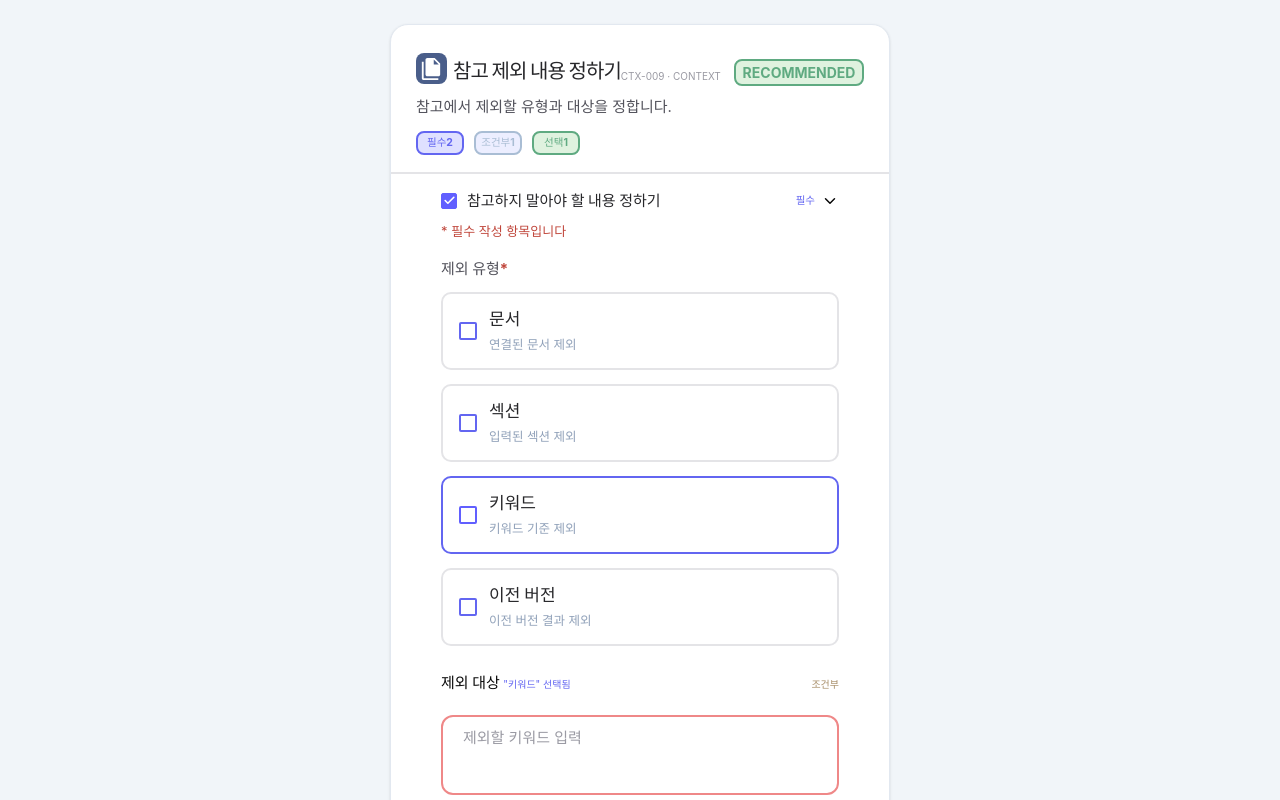
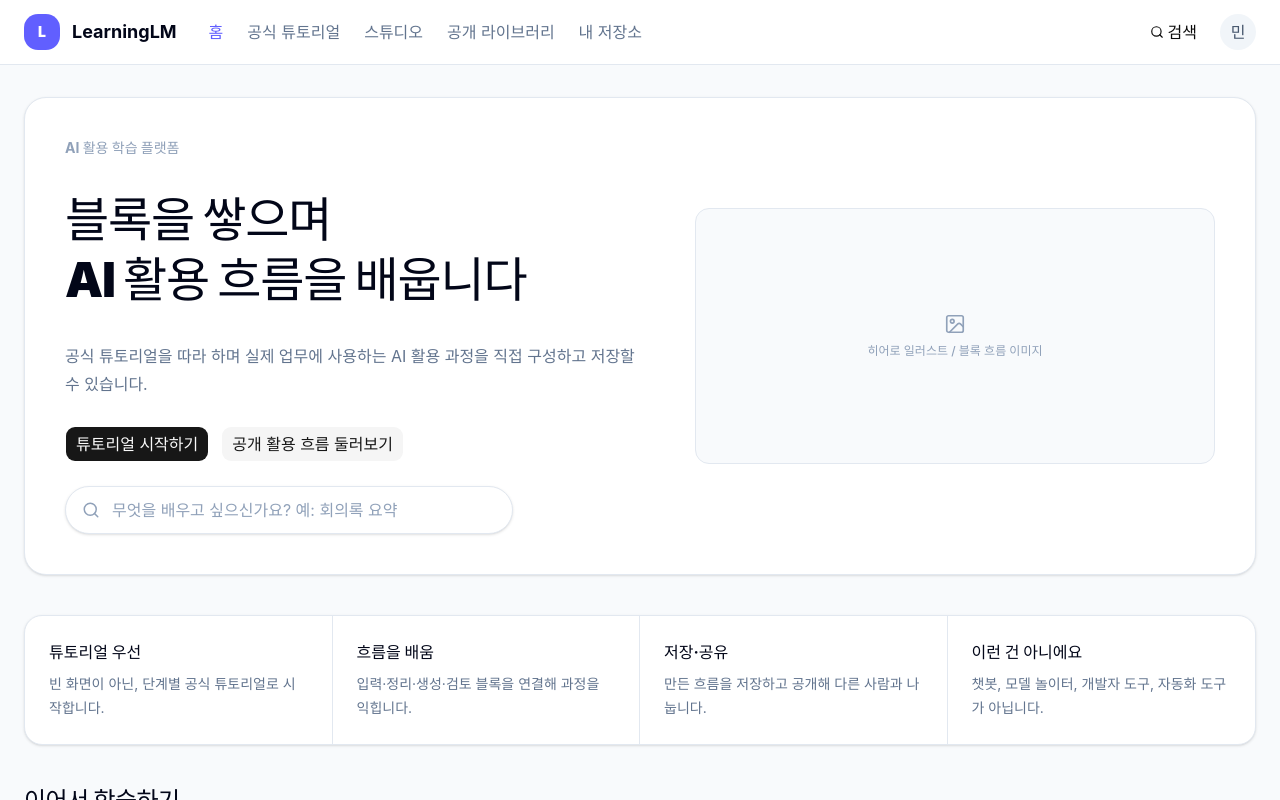
Before and after one commit to UMCLearningLM/UMCLearningLM_FE, a React (Vite) app in the folder LearningLM/: page / in a window 1280 px wide. Shown: the top 800 px of the page. Built offline with nearby package versions, Linux system fonts and the light colour scheme.

Commit message:
중간 저장

```diff
--- a/LearningLM/src/main.tsx
+++ b/LearningLM/src/main.tsx
@@ -5,18 +5,11 @@
 import './index.css'
 
 import App from './App'
-import { CTX_001 } from './pages/context_prototype/CTX_001'
-import { CTX_002 } from './pages/context_prototype/CTX_002'
-import { CTX_003 } from './pages/context_prototype/CTX_003'
-import { CTX_004 } from './pages/context_prototype/CTX_004'
-import { CTX_005 } from './pages/context_prototype/CTX_005'
-import { CTX_006 } from './pages/context_prototype/CTX_006'
-import { CTX_009 } from './pages/context_prototype/CTX_009'
 
 createRoot(
   document.getElementById('root')!,
 ).render(
   <StrictMode>
-    <CTX_009 />
+    <App />
   </StrictMode>,
 )
```
